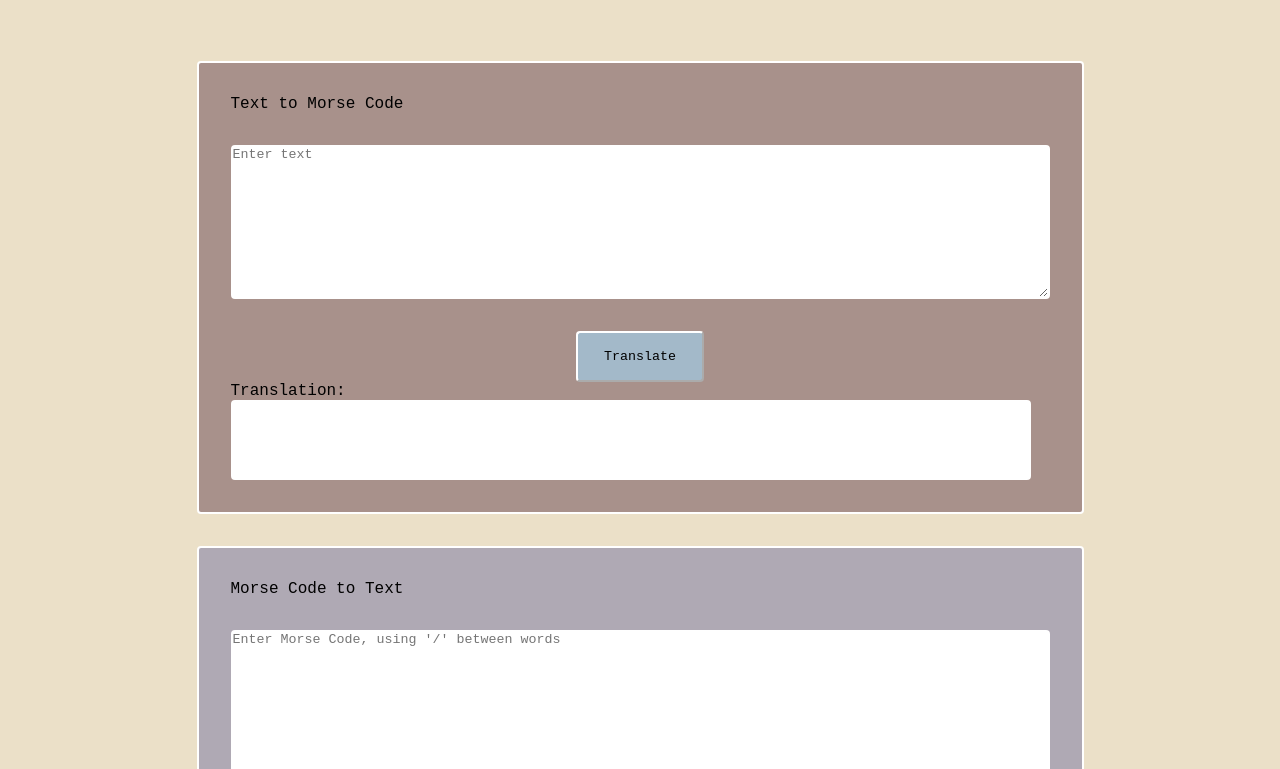
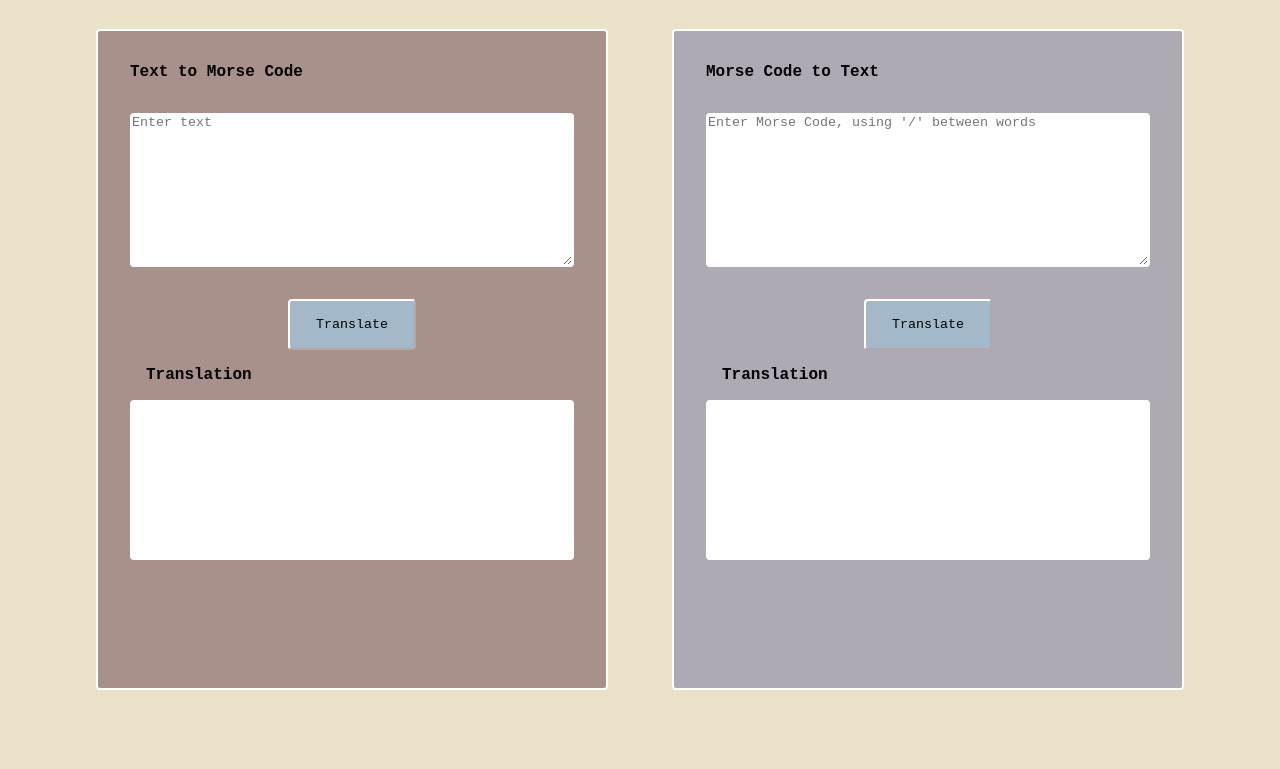
Before and after one commit to mcelle888/morse-code-translator, a plain HTML site: page index.html in a window 1280 px wide. Shown: the part 140-909 px from the top of the page. After the commit the page ends 862 px from the top, so only its background shows below. Drawn offline with Linux system fonts and the light colour scheme; a web font is replaced by a local one.

Commit message:
fixed visual bug with translation box and added media q

```diff
--- a/index.html
+++ b/index.html
@@ -16,29 +16,31 @@
             <article class="text-to-morse">
                 <div class="type-container">
                     <p>Text to Morse Code</p>
-                    <textarea class="textInput" name="textInput" id="textInput" cols="100" rows="10" placeholder="Enter text"></textarea>
+                    <textarea class="textInput" name="textInput" id="textInput" cols="40" rows="10" placeholder="Enter text"></textarea>
                     <button id="textButton">Translate</button>
                 </div>
 
                 <div class="text-translated-container">
-                    <p>Translation:</p>
+                    <p class="translated-title">Translation</p>
                     <div class="text-translated-box">
 
                     </div>
                 </div>
+                <div class="text-error-container"></div>
             </article>
 
             <article class="morse-to-text">
                 <div class="type-container">
                     <p>Morse Code to Text</p>
-                    <textarea class="morseInput" name="morseInput" id="morseInput" cols="100" rows="10" placeholder="Enter Morse Code, using '/' between words "></textarea>
+                    <textarea class="morseInput" name="morseInput" id="morseInput" cols="40" rows="10" placeholder="Enter Morse Code, using '/' between words "></textarea>
                     <button id="morseButton">Translate</button>
                 </div>
                 <div class="morse-translated-container">
-                    <p>Translation:</p>
+                    <p class="translated-title">Translation</p>
                     <div class="morse-translated-box">
                     </div>
                 </div>
+                <div class="morse-error-container"></div>
             </article>
         </section>
     </main>
--- a/js/dom-utils.js
+++ b/js/dom-utils.js
@@ -1,10 +1,15 @@
-export function createErrorBlock(errorMessage) {
-    const errorBlock = document.createElement('div')
-    errorBlock.classList.add('error-container')
+export function populateErrorBlock(errorMessage, container) {
+    const errorContainer = document.querySelector(container);
 
-    const errorMessageElement = document.createElement('p')
-    errorMessageElement.textContent = errorMessage
+    if (errorContainer) {
+        const errorMessageElement = document.createElement('p');
+        errorMessageElement.textContent = errorMessage;
 
-    errorBlock.appendChild(errorMessageElement)
-    return errorBlock
+        // clear old error message
+        errorContainer.innerHTML = '';
+        // append to error-container
+        errorContainer.appendChild(errorMessageElement);
+    } else {
+        throw new Error('Error container not found');
+    }
 }
--- a/js/script.js
+++ b/js/script.js
@@ -1,4 +1,4 @@
-import { createErrorBlock } from "./dom-utils.js"
+import { populateErrorBlock } from "./dom-utils.js"
 import { morseToText, textToMorse } from "./translation-function.js"
 
 const textMorseButton = document.querySelector("#textButton")
@@ -15,9 +15,9 @@ textMorseButton.addEventListener('click', () => {
     textTranslatedBox.innerHTML = ''
 
     //remove exisiting error messages
-    const oldErrorContainer = document.querySelector('.text-to-morse .error-container')
-    if (oldErrorContainer) {
-        oldErrorContainer.remove()
+    const errorContainer = document.querySelector('.text-error-container')
+    if (errorContainer) {
+        errorContainer.innerHTML = ''
     }
     // add translated text
     try {
@@ -25,7 +25,7 @@ textMorseButton.addEventListener('click', () => {
         textTranslatedBox.innerHTML = translatedMorse
     } catch (error) {
         // else if error, create error block
-        const errorBlock = createErrorBlock(error.message)
+        const errorBlock = populateErrorBlock(error.message, '.text-error-container')
         document.querySelector('.text-to-morse').appendChild(errorBlock)
     }
 })
@@ -36,9 +36,9 @@ morseButton.addEventListener('click', () => {
     morseTranslatedBox.innerHTML = ''
 
     // remove exisiting error messages
-    const errorContainer = document.querySelector('.morse-to-text .error-container')
+    const errorContainer = document.querySelector('.morse-error-container')
     if (errorContainer) {
-        errorContainer.remove()
+        errorContainer.innerHTML = ''
     }
     // add translated text
     try {
@@ -46,7 +46,7 @@ morseButton.addEventListener('click', () => {
         morseTranslatedBox.innerHTML = translatedText
     } catch (error) {
         // else if error, create error block
-        const errorBlock = createErrorBlock(error.message)
+        const errorBlock = populateErrorBlock(error.message, '.morse-error-container')
         document.querySelector('.morse-to-text').appendChild(errorBlock)
     }
 })
--- a/js/translation-function.js
+++ b/js/translation-function.js
@@ -62,7 +62,7 @@ export function textToMorse(text) {
     // filter invalid characters and throw error if found
     const invalidChars = text.split('').filter(i => !(i in morseCode))
     if (invalidChars.length > 0) {
-        throw new Error(`Sorry! untranslatable characters found: [${invalidChars.join(', ')}]. Please remove and try again`)
+        throw new Error(`Sorry! Untranslatable characters found: [${invalidChars.join(', ')}]. Please remove and try again`)
     }
 
     // split each letter into an array
@@ -84,7 +84,7 @@ export function morseToText(morse) {
     // check for invalid characters
     const invalidChars = morse.split('').filter(char => !/[.\-\/ ]/.test(char))
     if (invalidChars.length > 0) {
-        throw new Error(`Invalid Morse code characters found: [${invalidChars.join(', ')}]. Please use only ".", "-", "/", or space.`)
+        throw new Error(`Invalid Morse code characters found: [${invalidChars.join(', ')}]. Please use only "." and "-" with "/" for spaces`)
     }
 
     // split morse code by spaces to get individual codes
--- /dev/null
+++ b/scss/partials/_queries.scss
@@ -0,0 +1,28 @@
+$sm: 480px;
+$md: 801px;
+$lg: 1024px;
+$xl: 1200px;
+
+@mixin phone {
+    @media only screen and (max-width: $sm) {
+        @content
+    }
+};
+
+@mixin tablet {
+    @media only screen and (min-width:($sm + 1)) and (max-width: $md) {
+        @content
+    }
+};
+
+@mixin desktop {
+    @media only screen and (min-width:($md + 1)) and (max-width: $xl) {
+        @content
+    }
+};
+
+@mixin large-desktop {
+    @media only screen and (min-width:($xl + 1)) {
+        @content
+    }
+};
--- a/scss/style.scss
+++ b/scss/style.scss
@@ -1,5 +1,6 @@
 @use './partials/mixins.scss' as m;
 @use './partials/variables.scss' as v;
+@use './partials/queries';
 
 * {
     margin: 0;
@@ -10,6 +11,8 @@
 
 body {
     background-color:v.$main-cream;
+    width: 100vw;
+    height: 100vh;
 }
 
 main {
@@ -21,16 +24,18 @@ main {
     font-family: "Kode Mono", monospace;
 }
 
-section {
-    margin: 2rem;
+
+
+h1 {
+    display: flex;
+    background-color: v.$main-blue;
+    padding: 2rem;
+    color: black;
+    text-align: center;
+    font-weight: 100;
+    @include m.default-border;
 }
 
-h1 {
-    background-color: v.$main-blue;
-    padding: 2rem;
-    color: white;
-    @include m.default-border;
-}
 
 .type-container {
     display: flex;
@@ -38,18 +43,60 @@ h1 {
     gap: 2rem;
 }
 
+.type-container > p {
+    font-weight: 800;
+}
+
+.translator-container {
+    display: flex;
+    flex-direction: column;
+    align-items: center;
+    justify-content: center;
+    @include queries.desktop {
+        flex-direction: row;
+    }
+    @include queries.large-desktop {
+        flex-direction: row;
+    }
+}
+
+
 .text-to-morse {
     background-color: v.$main-rose;
     padding: 2rem;
     margin: 2rem;
+    width: 85vw;
     @include m.default-border;
+    @include queries.desktop {
+        height: 80%;
+        width: 40vw;
+
+    }
+    @include queries.large-desktop {
+        width: 40vw;
+        height: 80%;
+    }
 }
 
 .morse-to-text {
     background-color: v.$main-purple;
     padding: 2rem;
     margin: 2rem;
+    width: 85vw;
     @include m.default-border;
+    @include queries.desktop {
+        width: 40vw;
+        height: 80%;
+    }
+    @include queries.large-desktop {
+        width: 40vw;
+        height: 100%;
+    }
+}
+
+.translated-title {
+    margin: 1rem;
+    font-weight: 800;
 }
 
 textarea {
@@ -58,10 +105,11 @@ textarea {
 }
 
 .morse-translated-box, .text-translated-box {
-    height: 5rem;
-    width: 50rem;
+    height: 20vh;
     background-color: white;
     @include m.default-border;
+    text-wrap: wrap;
+    overflow: scroll;
 
 }
 
@@ -79,3 +127,11 @@ button:hover {
     box-shadow: 2px solid black;
     filter: drop-shadow(0 0 0.2rem rgba(229, 229, 230, 0.8));
 }
+
+
+.text-error-container, .morse-error-container {
+    color: rgb(255, 255, 255);
+    padding: 1rem;
+    margin: 0.5rem;
+    height: 10vh;
+}
```
Also changed, not shown: css/style.css, 1 other file.
